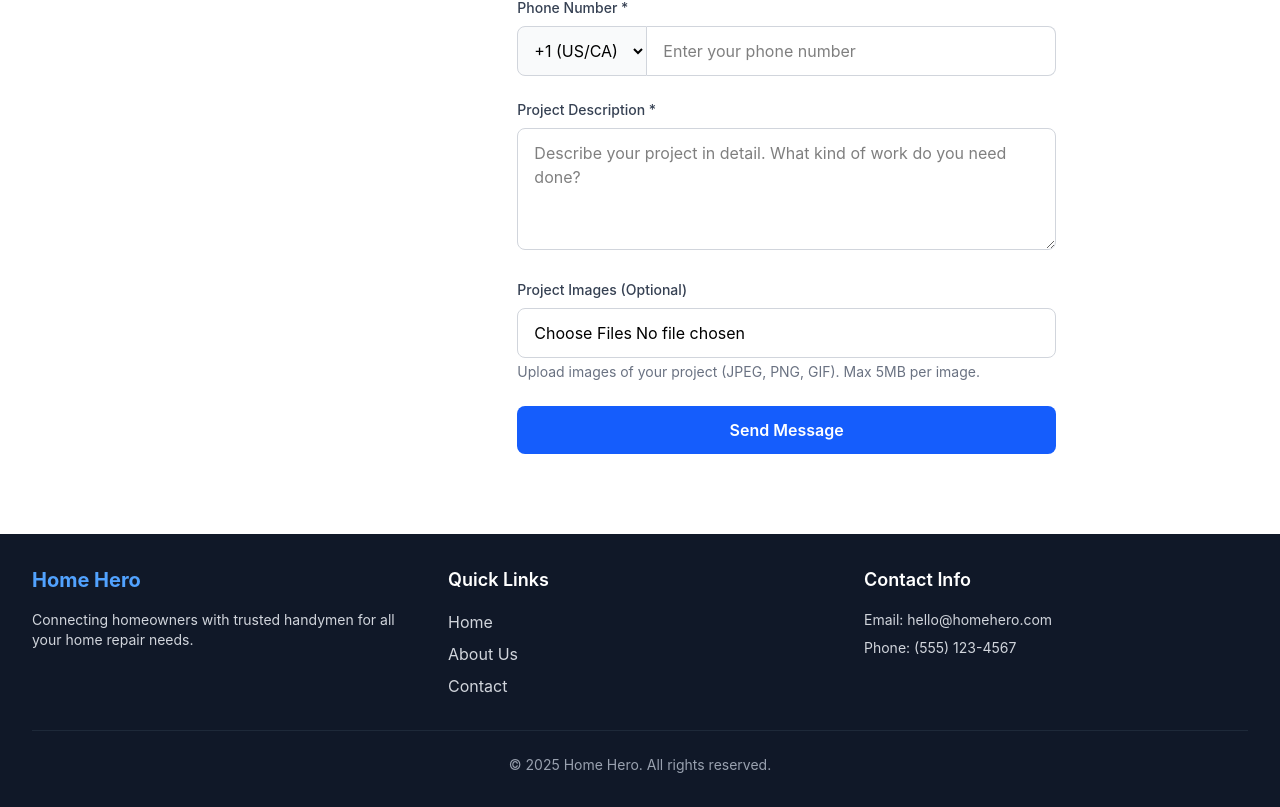
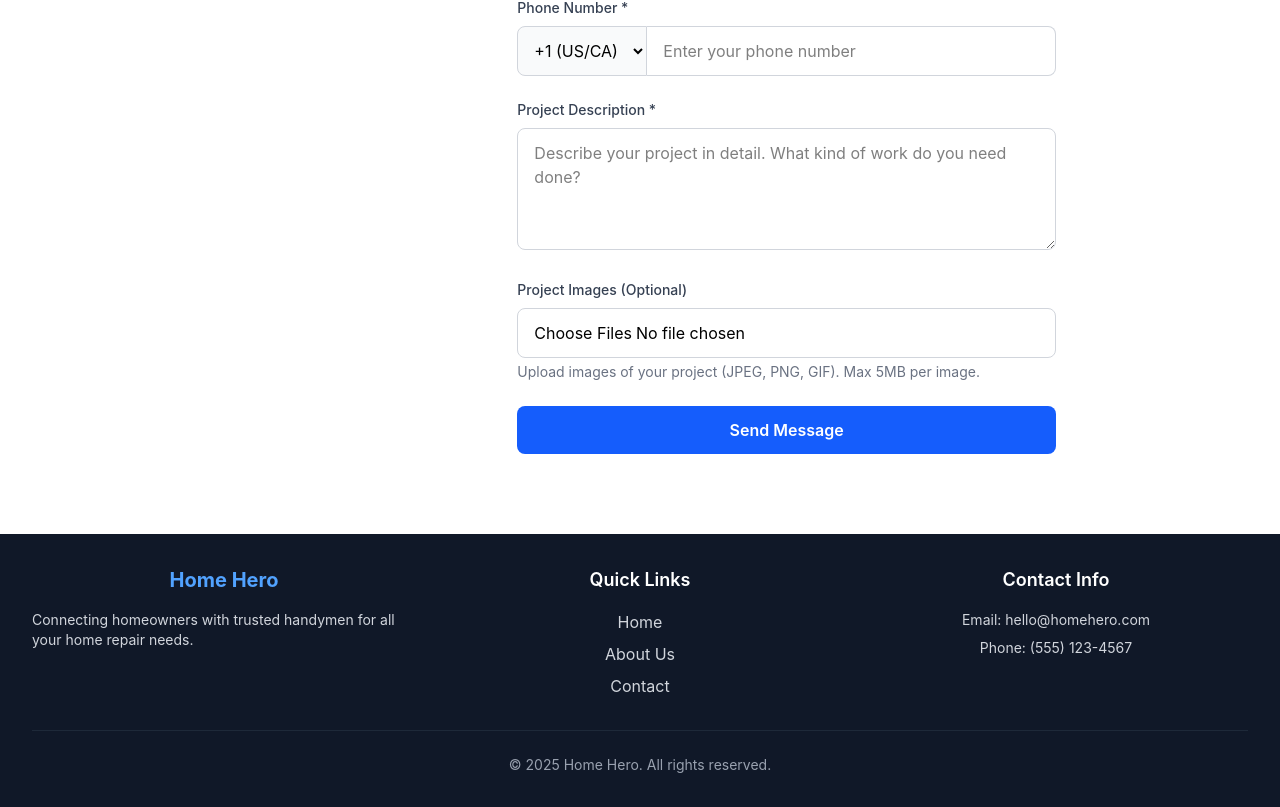
Before and after one commit to aaryan-rampal/home-hero, a React (Vite) app in the folder frontend/: page /contact in a window 1280 px wide. Shown: the part 511-1318 px from the top of the page. Built offline with nearby package versions, Linux system fonts and the light colour scheme.

Commit message:
feat: center align text in Footer component for improved readability

```diff
--- a/frontend/src/components/Footer.tsx
+++ b/frontend/src/components/Footer.tsx
@@ -7,7 +7,7 @@ const Footer = () => {
         <div className="grid grid-cols-1 md:grid-cols-3 gap-8">
           {/* Company Info */}
           <div>
-            <h3 className="text-xl font-bold text-blue-400 mb-4">Home Hero</h3>
+            <h3 className="text-xl font-bold text-blue-400 mb-4 text-center">Home Hero</h3>
             <p className="text-gray-300 text-sm">
               Connecting homeowners with trusted handymen for all your home repair needs.
             </p>
@@ -15,8 +15,8 @@ const Footer = () => {
 
           {/* Quick Links */}
           <div>
-            <h4 className="text-lg font-semibold mb-4">Quick Links</h4>
-            <ul className="space-y-2">
+            <h4 className="text-lg font-semibold mb-4 text-center">Quick Links</h4>
+            <ul className="space-y-2 text-center">
               <li>
                 <Link to="/" className="text-gray-300 hover:text-blue-400 transition-colors">
                   Home
@@ -37,9 +37,9 @@ const Footer = () => {
 
           {/* Contact Info */}
           <div>
-            <h4 className="text-lg font-semibold mb-4">Contact Info</h4>
-            <p className="text-gray-300 text-sm mb-2">Email: hello@homehero.com</p>
-            <p className="text-gray-300 text-sm">Phone: (555) 123-4567</p>
+            <h4 className="text-lg font-semibold mb-4 text-center">Contact Info</h4>
+            <p className="text-gray-300 text-sm mb-2 text-center">Email: hello@homehero.com</p>
+            <p className="text-gray-300 text-sm text-center">Phone: (555) 123-4567</p>
           </div>
         </div>
 
```
